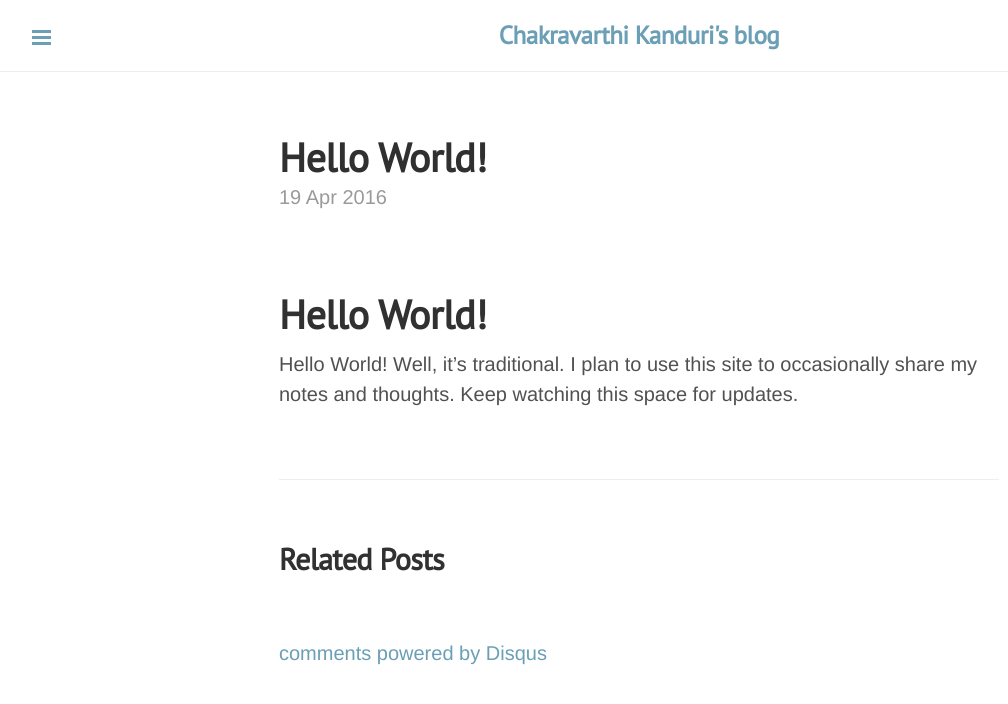
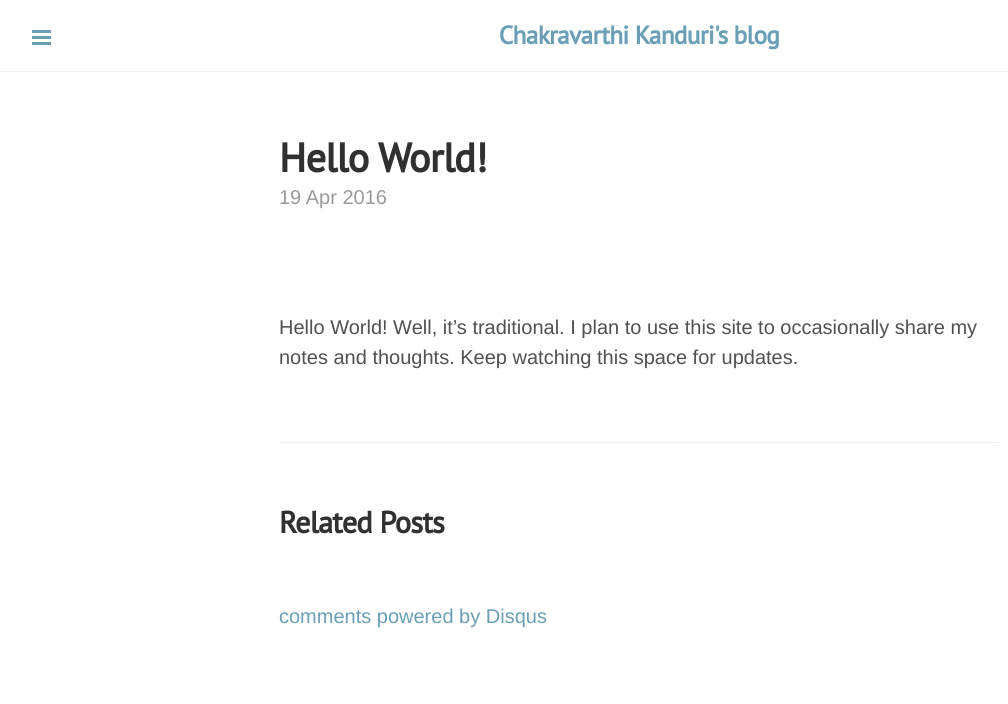
Before and after one commit to KanduriC/KanduriC.github.io, a Jekyll site: the page built from _posts/2016-04-19-hello-world.md, in a window 1280 px wide. Shown: the top 704 px of the page, without its empty margins (1-1009 px from the left). Built offline with Jekyll 4.4.1, drawn with Linux system fonts in a browser that asks for light colours; nearby versions of some CDN libraries; library files that are not in the unit come from our copies; comment, search, counter and statistics services are not loaded.

Commit message:
hello world post

```diff
--- a/_posts/2016-04-19-hello-world.md
+++ b/_posts/2016-04-19-hello-world.md
@@ -7,6 +7,6 @@ comments: true
 analytics: true
 ---
 
-# Hello World! <br>
+<br>
 
 Hello World! Well, it's traditional. I plan to use this site to occasionally share my notes and thoughts. Keep watching this space for updates.
```
